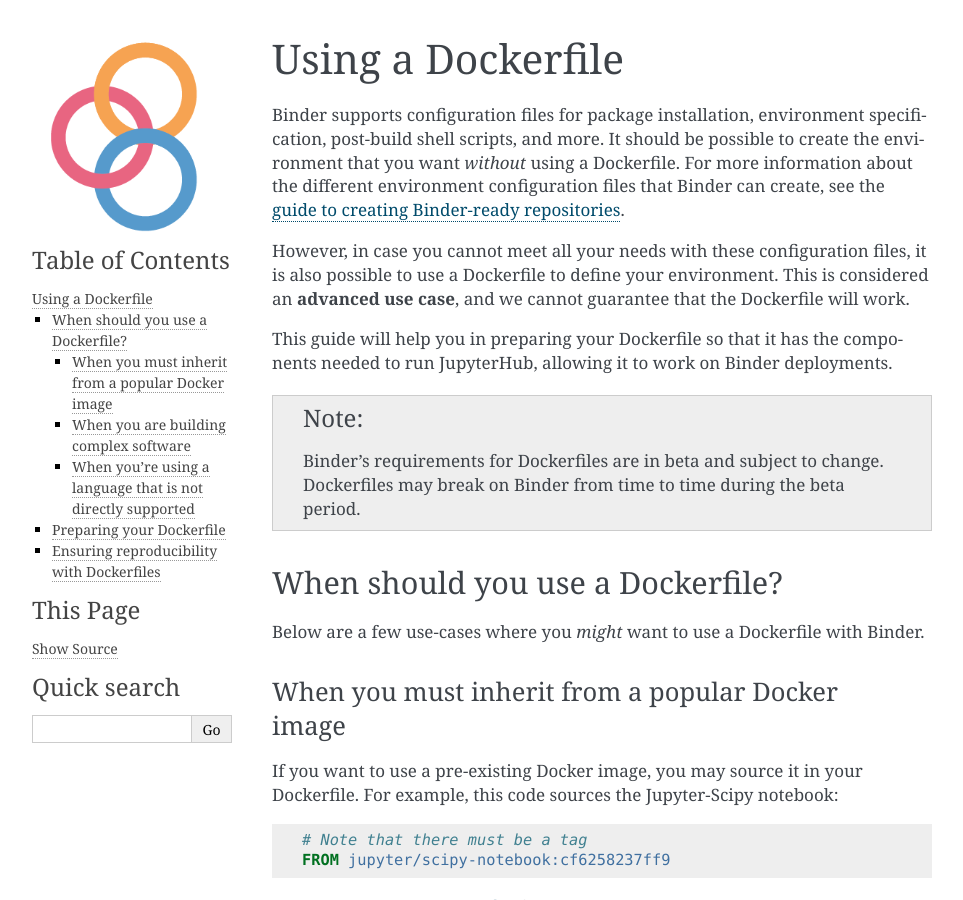
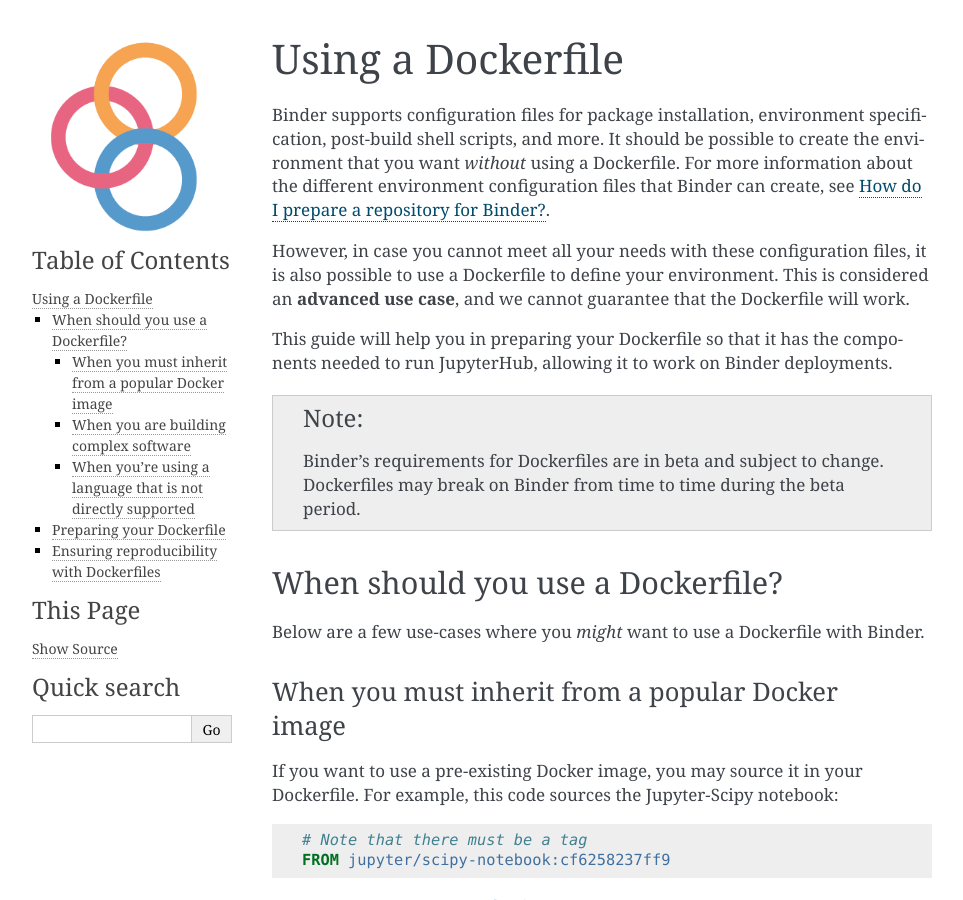
Before and after one commit to jupyterhub/mybinder.org-user-guide, a Sphinx documentation site: the page built from doc/dockerfile.rst, in a window 1280 px wide and 900 px high. Shown: the whole window, without its empty margins (148-1111 px from the left). Built offline with Sphinx 7.4.7, drawn with Linux system fonts in a browser that asks for light colours.

Commit message:
fixing broken link in dockerfile

```diff
--- a/doc/dockerfile.rst
+++ b/doc/dockerfile.rst
@@ -7,8 +7,8 @@
 installation, environment specification, post-build shell scripts, and more.
 It should be possible to create the environment that you want *without*
 using a Dockerfile. For more information about the different environment
-configuration files that Binder can create, see the
-`guide to creating Binder-ready repositories <LINK>`_.
+configuration files that Binder can create, see
+:ref:`preparing_repositories`.
 
 However, in case you cannot meet all your needs with these configuration
 files, it is also possible to use a Dockerfile to define your environment.
--- a/doc/index.rst
+++ b/doc/index.rst
@@ -30,6 +30,8 @@
 
 See the `Binder Examples <https://github.com/binder-examples>`_ GitHub
 organization page for inspiration.
+
+.. _preparing_repositories:
 
 How do I prepare a repository for Binder?
 -----------------------------------------
```
